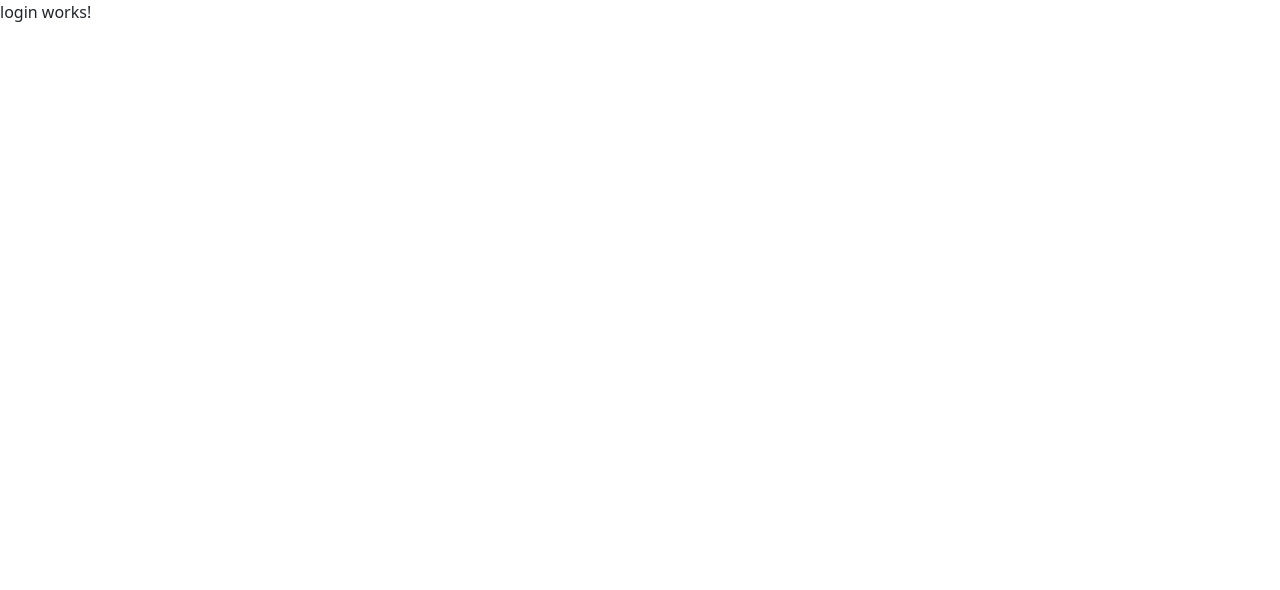
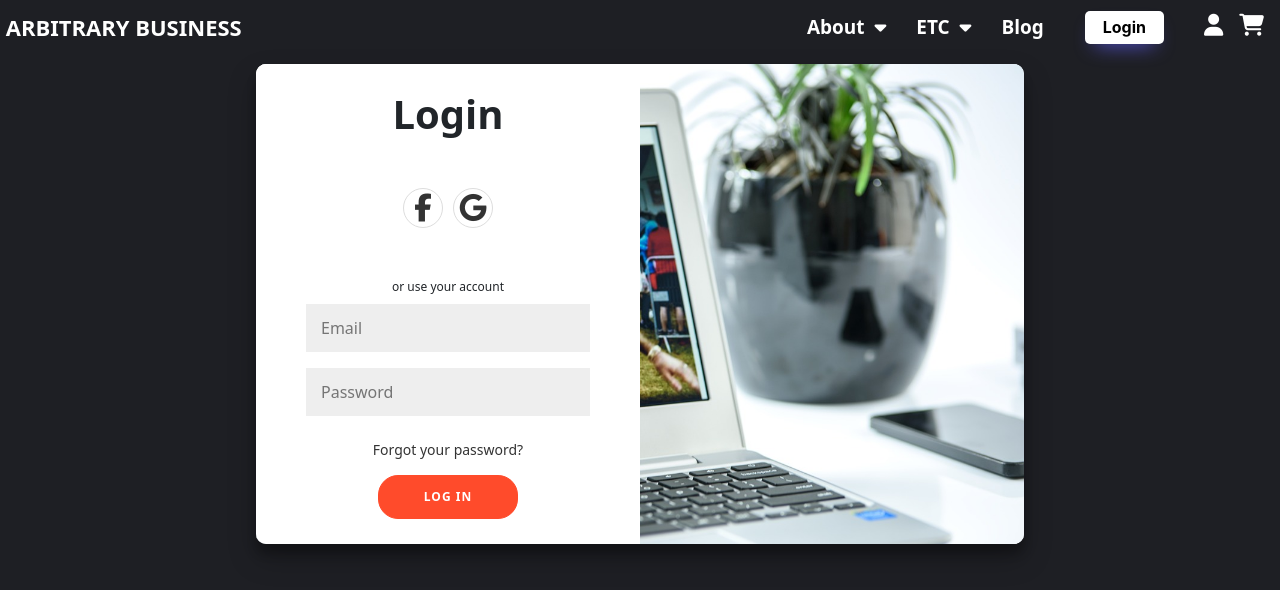
Before and after one commit to SangYoo1324/Tinfo482, an Angular app: page /#/login in a window 1280 px wide. Shown: the top 590 px of the page. Built offline with nearby package versions, Linux system fonts and the light colour scheme.

Commit message:
Initial Headers, footers setup

```diff
--- a/src/app/app.component.ts
+++ b/src/app/app.component.ts
@@ -4,7 +4,7 @@ import {slideInRouterAnimation} from "./app.animation";
 @Component({
   selector: 'app-root',
   template:`
-<!--    <app-header></app-header>-->
+    <app-header></app-header>
     <div [@slideInRouterAnimation]="o.isActivated ? o.activatedRoute : ''">
       <router-outlet #o="outlet"></router-outlet>
 
--- a/src/app/app.module.ts
+++ b/src/app/app.module.ts
@@ -9,6 +9,7 @@ import {MainComponent} from "./pages/main/main.component";
 import {BrowserAnimationsModule} from "@angular/platform-browser/animations";
 
 import {SectionTitleComponent} from "./common/section-title/section-title.component";
+import {JumbotronComponent} from "./pages/main/jumbotron/jumbotron.component";
 
 
 @NgModule({
@@ -17,6 +18,7 @@ import {SectionTitleComponent} from "./common/section-title/section-title.compon
 
     // main page components
     MainComponent,
+    JumbotronComponent
   ],
   imports: [
     BrowserModule,
--- a/src/app/common/header/header.component.css
+++ b/src/app/common/header/header.component.css
@@ -6,7 +6,7 @@
 header.pc-header{
   position:fixed;
   width: 100%;
-  height: 70px;
+  height: 55px;
   z-index: 20;
 }
 
@@ -32,17 +32,21 @@ header.pc-header{
   width: 400px;
 }
 .header__logo>a{
-  color: #cc181e;
+
+  text-decoration: none;
+  color: white;
   font-weight: bold;
 
-  font-size: 28px;
+  font-size: 22px;
 
 }
+
+
 img{
   height: 65px;
 }
 .header__logo>a:hover{
-  color: white;
+  color: var(--hover-color);
 
 }
 .header__menus{
@@ -57,7 +61,7 @@ img{
   /*border-radius: 5px;*/
   position: relative;
   font-size: 19px;;
-  padding: 21px;
+  padding: 15px;
   font-weight: bold;
   color: var(--header-color);
   cursor: pointer;
@@ -75,7 +79,7 @@ img{
 
 .header__menus>ul>li:hover{
   background-color: var(--header-color);
-  color: white;
+  color: black;
 }
 
 
@@ -87,7 +91,7 @@ img{
   position:absolute;
   color: rgba(255,255,255,0.7);
   background-color: var(--header-color);
-  top:70px;
+  top:55px;
   left: 0;
   padding-left: 1px;
   max-height: 0;
@@ -99,6 +103,7 @@ img{
 .header__menus-1st.active>.header__menus-2nd{
   max-height:450px;
 }
+
 .header__menus-1st:hover{
   cursor: pointer;
   color: black;
@@ -108,20 +113,77 @@ img{
   cursor:pointer;
   font-size: 0.8rem;
   text-align: center;
-  padding: 10px 0;
+  padding: 0;
   border-bottom: 1px solid var(--header-color);
 
+
 }
-.header__menus-2nd>li>a{
-  color: white;
-  text-decoration: none;
+.header__menus-2nd>li:hover{
+  background-color: black;
+
+
 }
 
-.header__menus-2nd>li>a:hover{
- color: black;
+
+.header__menus-2nd>li>a{
+  display: block;
+  color: black;
+  text-decoration: none;
+  padding: 13px 0;
+  width: 100%;
+}
 
 
+.header__menus-2nd>li>a:hover{
+  color: white;
+}
 
+.header-user{
+  width: 22%;
+  display: flex;
+  justify-content: space-between;
+}
+.auth-box{
+  display: flex;
+  justify-content: right;
+  font-size: 22px;
+  margin-top: 0.2rem;
+}
+.auth-box>i{
+  margin-right: 1rem;
+  color: white;
+}
+
+.auth-box>i:hover{
+  color: var(--hover-color);
+  cursor: pointer;
+}
+
+.button-34 {
+  background: white;
+  color: black;
+  margin-left: 1rem;
+  border-radius: 5px;
+  box-shadow: #5E5DF0 0 10px 20px -10px;
+  box-sizing: border-box;
+  cursor: pointer;
+  font-family: Inter,Helvetica,"Apple Color Emoji","Segoe UI Emoji",NotoColorEmoji,"Noto Color Emoji","Segoe UI Symbol","Android Emoji",EmojiSymbols,-apple-system,system-ui,"Segoe UI",Roboto,"Helvetica Neue","Noto Sans",sans-serif;
+  font-size: 16px;
+  font-weight: 700;
+  line-height: 17px;
+  opacity: 1;
+  outline: 0 solid transparent;
+  padding: 8px 18px;
+  user-select: none;
+  -webkit-user-select: none;
+  touch-action: manipulation;
+  width: fit-content;
+  word-break: break-word;
+  border: 0;
+}
+.button-34:hover{
+  color: white;
+  background-color: var(--hover-color);
 }
 
 /* pc-header :end */
@@ -131,7 +193,7 @@ img{
   z-index:10;
   position:fixed;
   width:100%;
-  height: 70px;
+  height: 55px;
 }
 
 .mobile-header-con{
@@ -165,10 +227,12 @@ img{
   inset: 0;
 }
 
+
+
 .menu-expansion-burger{
-  font-size: 30px;
+  font-size: 20px;
   color: var(--header-color);
-  margin-right: 20px;
+  margin-right: 10px;
 }
 .menu-expansion-burger:hover{
   color: black;
@@ -209,19 +273,20 @@ img{
 }
 
 .mobile-side-bar__btn-close>i:hover{
-  color: black;
+  color: lightgrey;
   cursor: pointer;
+}
 
-}
 
 
 
 .mobile-side-bar__btn-close>i{
   display: flex;
-  color: var(--header-color);
-  font-size: 2.1rem;
+  color: white;
+  font-size: 1.8rem;
   justify-content: right;
-  margin-right: 3px;
+  margin-right: 10px;
+  margin-top: 0.2rem;
 }
 .mobile-side-bar__body__menu-box-1 > ul{
   padding: 0;
@@ -230,7 +295,7 @@ img{
   display: flex;
   padding: 18px;
   font-weight: bold;
-  color:var(--header-color);
+  color:white;
   font-size: 18px;
   justify-content: space-between;
 }
@@ -241,10 +306,10 @@ img{
 
 .mobile-side-bar__body__menu-box-1 > ul > li:hover{
   cursor: pointer;
-  background-color: var(--header-color);
+  background-color: white;
 }
 .mobile-side-bar__body__menu-box-1 > ul > li:hover>a{
- color: white;
+ color: black;
 }
 
 /*.mobile-side-bar__body__menu-box-1 > ul > li>*/
@@ -281,6 +346,7 @@ ul.mobile-side-bar__menus-2nd{
   max-height: 500px;
   background-color: white;
   transition: transform 0.5s ease-in-out;
+  color: black;
 }
 
 .mobile-side-bar__body__menu-box-1 > ul > li.active > a>i{
@@ -293,14 +359,13 @@ ul.mobile-side-bar__menus-2nd{
 }
 .mobile-side-bar__menus-2nd > li:hover{
   background-color: var(--header-color);
-  color: white;
 }
 
 .mobile-side-bar__menus-2nd > li > a{
   display: block;
   padding: 20px;
   font-weight: bold;
-  color:var(--header-color);
+  color:black;
   font-size: 20px;
 }
 
@@ -404,6 +469,8 @@ iframe{
   }
   .header__logo>a{
     font-size: 15px;
+    text-decoration: none;
+    color: black;
   }
   /*mobile-mode header: end*/
 
@@ -425,7 +492,17 @@ iframe{
   /* Mobile: footer:end  */
 }
 
+
+
 /* when mobile mode */
+.header__logo-mobile>a{
+  text-decoration: none;
+  color: white;
+  font-weight: bold;
+
+  font-size: 22px;
+}
+
 @media all and  (min-width: 769px) and (max-width: 1024px)  {
   /*mobile-mode header*/
   .pc-header{
--- a/src/app/common/header/header.component.ts
+++ b/src/app/common/header/header.component.ts
@@ -1,6 +1,6 @@
 import {Component, ElementRef, HostListener, QueryList, Renderer2, ViewChild, ViewChildren} from '@angular/core';
 import {RouterLink} from "@angular/router";
-import {NgClass, NgForOf, NgStyle} from "@angular/common";
+import {NgClass, NgForOf, NgIf, NgStyle} from "@angular/common";
 
 @Component({
   selector: 'app-header',
@@ -9,7 +9,8 @@ import {NgClass, NgForOf, NgStyle} from "@angular/common";
     RouterLink,
     NgForOf,
     NgClass,
-    NgStyle
+    NgStyle,
+    NgIf
   ],
   template:`
 <!--    pc-header-->
@@ -18,7 +19,7 @@ import {NgClass, NgForOf, NgStyle} from "@angular/common";
   <div class="header-con"  [ngStyle]="{'background-color': isHeaderTransparent? 'transparent': ' #1e2125'}">
     <div class="header__menus-logo-wrap">
       <div class="header__logo">
-        <a routerLink="" class="text-[28px]">This Is Title</a>
+        <a routerLink="" >&nbsp;ARBITRARY BUSINESS</a>
       </div>
       <!--    nav-bars -->
       <div class="header__menus">
@@ -40,6 +41,14 @@ import {NgClass, NgForOf, NgStyle} from "@angular/common";
 
         </ul>
       </div>
+      <div class="header-user">
+        <button class="button-34" role="button" routerLink="login">Login</button>
+        <button *ngIf="false" class="button-34" role="button">LogOut</button>
+        <div class="auth-box">
+          <i class="fa-solid fa-user"></i>
+          <i class="fa-solid fa-cart-shopping"></i>
+        </div>
+      </div>
     </div>
   </div>
 
@@ -57,10 +66,10 @@ import {NgClass, NgForOf, NgStyle} from "@angular/common";
 <!--  <div class="search-icon "><a href="#"><i class="fa-brands fa-searchengin"></i></a></div>-->
 <!--</div>-->
   <div class="header__logo-mobile">
-    <a routerLink="" class="text-[28px]">This is Title</a>
+    <a routerLink="" class="text-[28px]">&nbsp;ARBITRARY BUSINESS</a>
   </div>
   <div class="menu-expansion-burger" (click)="triggerSideMenuBar($event)">
-    <i class="fa-solid fa-bars bg-white text-[20px] h-full"></i>
+    <i class="fa-solid fa-bars"></i>
   </div>
 </div>
 </header>
@@ -72,7 +81,8 @@ import {NgClass, NgForOf, NgStyle} from "@angular/common";
     <div class="mobile-side-bar__contents">
         <div class="mobile-side-bar__head">
           <div class="mobile-side-bar__btn-close">
-            <i class="fa-solid fa-circle-xmark" (click)="xButtonClick($event)"></i>
+            <i class="fa-solid fa-right-from-bracket back" (click)="xButtonClick($event)"></i>
+<!--            <i class="fa-solid fa-circle-xmark" (click)="xButtonClick($event)"></i>-->
 
           </div>
         </div>
@@ -121,9 +131,9 @@ export class HeaderComponent {
 
   navBarMenusInfo:any[]= [
     {firstNav: 'About',
-    secondNav:[{title:'Contact Us', routerLink: 'contact-us'},{title:'Join Us', routerLink: 'join-us'}, {title:'Why Us', routerLink: 'why-us'}]},
+    secondNav:[{title:'subMenu-1', routerLink: 'contact-us'},{title:'subMenu-2', routerLink: 'join-us'}, {title:'subMenu-3', routerLink: 'why-us'}]},
     {firstNav: 'ETC',
-      secondNav:[{title:'Blog', routerLink: 'blog'},{title:'docuseries', routerLink: 'docuseries'}]},
+      secondNav:[{title:'Submenu-1', routerLink: 'blog'},{title:'Submenu-2', routerLink: 'docuseries'}]},
   ];
 
   openSecondNavBar(i:number, event:Event, isMobile:boolean){
--- a/src/app/pages/login/login.component.css
+++ b/src/app/pages/login/login.component.css
@@ -0,0 +1,158 @@
+#login{
+  background-color: #1e1f24;
+  width: 100%;
+  height: 100vh;
+}
+
+
+@import url('https://fonts.googleapis.com/css?family=Montserrat:400,800');
+
+* {
+  box-sizing: border-box;
+}
+
+body {
+  background: #f3e0e2;
+  display: flex;
+  justify-content: center;
+  align-items: center;
+  flex-direction: column;
+  font-family: 'Montserrat', sans-serif;
+  height: 100vh;
+  margin: -20px 0 50px;
+}
+
+h1 {
+  font-weight: bold;
+  margin: 0;
+}
+
+p {
+  font-size: 14px;
+  font-weight: 100;
+  line-height: 20px;
+  letter-spacing: 0.5px;
+  margin: 20px 0 30px;
+}
+
+span {
+  font-size: 12px;
+}
+
+a {
+  color: #333;
+  font-size: 14px;
+  text-decoration: none;
+  margin: 15px 0;
+}
+
+button {
+  border-radius: 20px;
+  border: 1px solid #FF4B2B;
+  background-color: #FF4B2B;
+  color: #FFFFFF;
+  font-size: 12px;
+  font-weight: bold;
+  padding: 12px 45px;
+  letter-spacing: 1px;
+  text-transform: uppercase;
+  transition: transform 80ms ease-in;
+}
+
+form {
+  background-color: #FFFFFF;
+  display: flex;
+  align-items: center;
+  justify-content: center;
+  flex-direction: column;
+  padding: 0 50px;
+  height: 100%;
+  text-align: center;
+}
+
+input {
+  background-color: #eee;
+  border: none;
+  padding: 12px 15px;
+  margin: 8px 0;
+  width: 100%;
+}
+
+.container {
+  background-color: #fff;
+  border-radius: 10px;
+  box-shadow: 0 14px 28px rgba(0,0,0,0.25), 0 10px 10px rgba(0,0,0,0.22);
+  position: relative;
+  overflow: hidden;
+  width: 768px;
+  max-width: 100%;
+  min-height: 480px;
+}
+
+.form-container {
+  position: absolute;
+  top: 0;
+  height: 100%;
+}
+
+.log-in-container {
+  left: 0;
+  width: 50%;
+  z-index: 2;
+}
+
+
+.overlay-container {
+  position: absolute;
+  top: 0;
+  left: 50%;
+  width: 50%;
+  height: 100%;
+}
+
+
+.overlay {
+  background-image: url("/assets/login/login_bg.jpg");
+
+  background-size: cover;
+  background-position: 0 0;
+  color: #FFFFFF;
+  position: relative;
+  left: -100%;
+  height: 100%;
+  width: 200%;
+}
+
+.overlay-panel {
+  position: absolute;
+  display: flex;
+  align-items: center;
+  justify-content: center;
+  flex-direction: column;
+  padding: 0 40px;
+  text-align: center;
+  top: 0;
+  height: 100%;
+  width: 50%;
+}
+
+
+.overlay-right {
+  right: 0;
+}
+
+
+.social-container {
+  margin: 50px 0;
+}
+
+.social-container a {
+  border: 1px solid #DDDDDD;
+  border-radius: 50%;
+  display: inline-flex;
+  justify-content: center;
+  align-items: center;
+  margin: 0 5px;
+  height: 40px;
+  width: 40px;
+}
--- a/src/app/pages/login/login.component.html
+++ b/src/app/pages/login/login.component.html
@@ -1 +1,26 @@
-<p>login works!</p>
+<section id="login" #login>
+  <div class="container" id="container">
+    <div class="form-container log-in-container">
+      <form action="#">
+        <h1>Login</h1>
+        <div class="social-container">
+          <a href="#" class="social"><i class="fa fa-facebook fa-2x"></i></a>
+          <a href="#" class="social"><i class="fa-brands fa-google fa-2x"></i></a>
+        </div>
+        <span>or use your account</span>
+        <input type="email" placeholder="Email" />
+        <input type="password" placeholder="Password" />
+        <a href="#">Forgot your password?</a>
+        <button>Log In</button>
+      </form>
+    </div>
+    <div class="overlay-container">
+      <div class="overlay">
+        <div class="overlay-panel overlay-right">
+
+        </div>
+      </div>
+    </div>
+  </div>
+
+</section>
--- a/src/app/pages/main/main.component.html
+++ b/src/app/pages/main/main.component.html
@@ -1,3 +1,5 @@
+<app-jumbotron></app-jumbotron>
+
 <div class="dummy">
 
   <button routerLink="signup">signup</button>
--- a/src/styles.css
+++ b/src/styles.css
@@ -16,9 +16,10 @@ body{
 }
 
 :root{
- --header-color: #0378B8;
+ --header-color:white;
   --banner-green: #34DB7D;
   --footer-bg: #3F3E3E;
+  --hover-color: #CBC3E3;
 }
 a{
   text-decoration: none;
@@ -27,7 +28,6 @@ a{
 
 ul,li{
   list-style: none;
-
 }
 
 section{
```
Also changed, not shown: src/app/pages/main/jumbotron/jumbotron.component.css (added, +173 -0 lines), src/app/pages/main/jumbotron/jumbotron.component.html (added, +26 -0 lines), src/app/pages/main/jumbotron/jumbotron.component.ts (added, +10 -0 lines), src/assets/login/login_bg.jpg (added), 1 other file (tests, documents, lock files or other folders).
